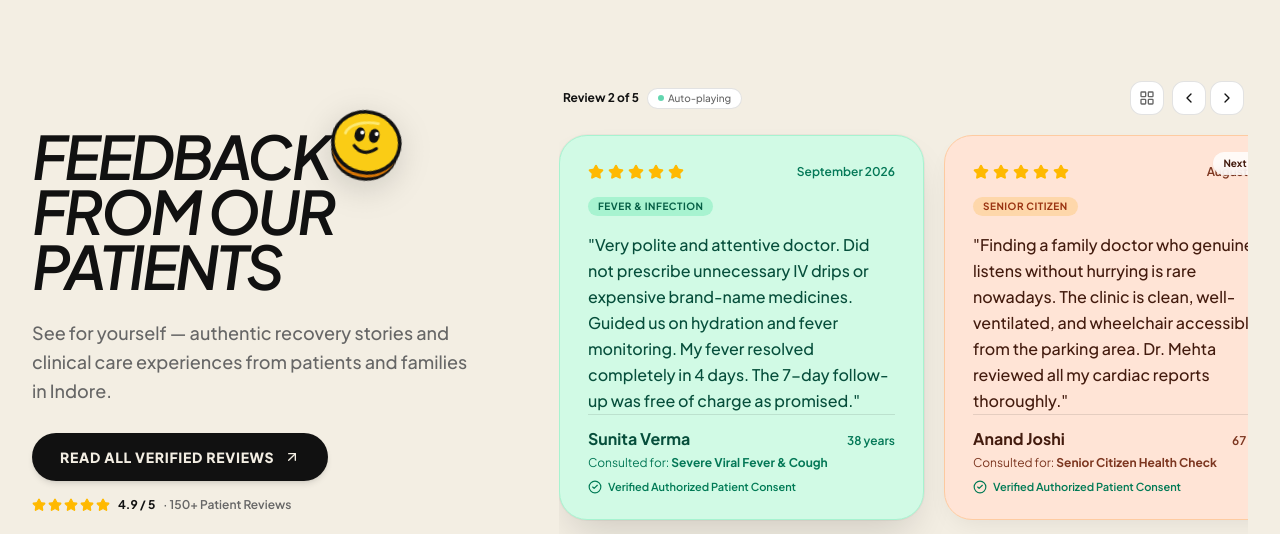
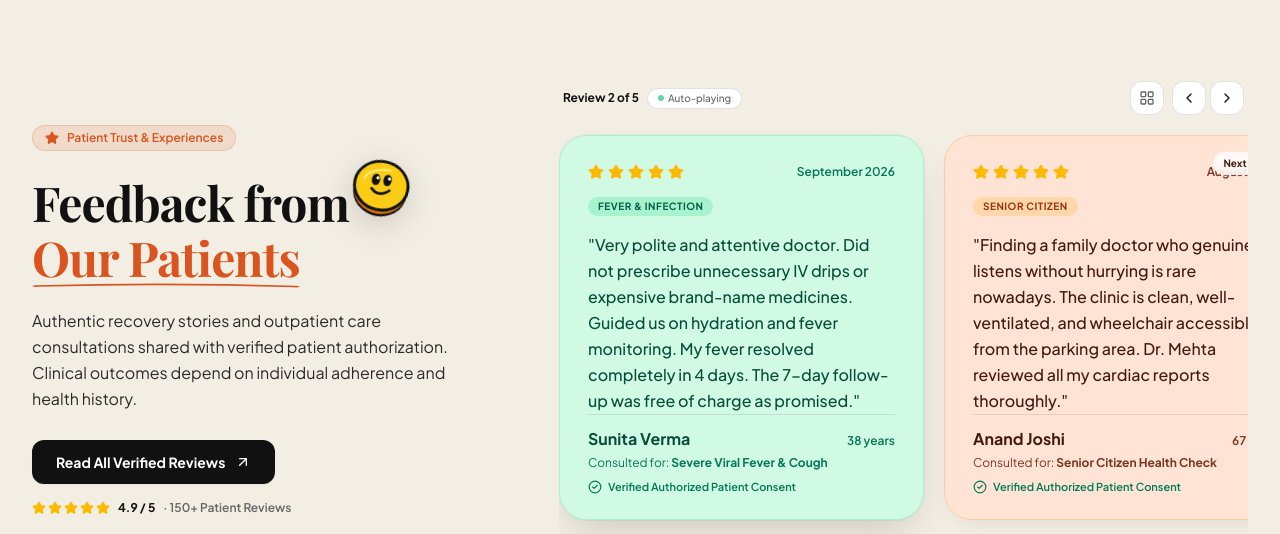
Before and after one commit to Prem-Mourya/clinic-standards, a React (Vite) app: page / in a window 1280 px wide. Shown: the part 3400-3934 px from the top of the page. Built offline with nearby package versions, Linux system fonts and the light colour scheme; a web font is replaced by a local one.

Commit message:
fix(typography): align left review showcase with site editorial typography system

```diff
--- a/src/pages/HomePage.tsx
+++ b/src/pages/HomePage.tsx
@@ -394,35 +394,40 @@ export const HomePage: React.FC = () => {
       {/* 6. PATIENT REVIEWS: Split Editorial Showcase & Automated Smooth Card Deck */}
       <section className="max-w-7xl mx-auto px-4 sm:px-6 lg:px-8 py-6 sm:py-10">
         <div className="grid grid-cols-1 lg:grid-cols-12 gap-8 lg:gap-12 items-center">
-          {/* Left Column: Bold Editorial Typography + 3D Smile Coin + Pill Action */}
+          {/* Left Column: Follows Aarogya Clinic Editorial Typography System */}
           <div className="lg:col-span-5 space-y-6">
             <ScrollReveal direction="left">
               <div className="space-y-6">
-                {/* Headline Block with 3D Smile Coin (Styled after reference image) */}
-                <div className="relative inline-block pr-12 sm:pr-16">
-                  <h2 className="text-4xl sm:text-5xl lg:text-6xl font-black italic tracking-tighter uppercase text-[var(--text-structure)] leading-[0.92]">
-                    FEEDBACK<br />
-                    FROM OUR<br />
-                    PATIENTS
+                {/* Category Pill Badge */}
+                <div className="inline-flex items-center gap-2 px-3 py-1 rounded-full text-xs font-semibold bg-[var(--accent-subtle)] text-[var(--accent-primary)] border border-[var(--accent-primary)]/20">
+                  <Star className="w-3.5 h-3.5 fill-current" />
+                  <span>Patient Trust & Experiences</span>
+                </div>
+
+                {/* Headline Block with Editorial Serif & 3D Smile Coin */}
+                <div className="relative inline-block pr-12 sm:pr-14">
+                  <h2 className="font-editorial text-3xl sm:text-4xl lg:text-5xl font-bold text-[var(--text-structure)] leading-[1.14] tracking-tight">
+                    Feedback from <br />
+                    <span className="curved-underline text-[var(--accent-primary)]">Our Patients</span>
                   </h2>
 
                   {/* 3D Yellow Smile Coin / Sticker from Reference */}
-                  <div className="absolute -top-4 right-0 sm:-top-6 sm:-right-2 rotate-12 transition-transform duration-300 hover:rotate-6 hover:scale-105 pointer-events-none">
-                    <SmileBadgeIcon className="w-14 h-14 sm:w-16 sm:h-16 lg:w-20 lg:h-20" />
+                  <div className="absolute -top-3 right-0 sm:-top-5 sm:-right-2 rotate-12 transition-transform duration-300 hover:rotate-6 hover:scale-105 pointer-events-none">
+                    <SmileBadgeIcon className="w-12 h-12 sm:w-14 sm:h-14 lg:w-16 lg:h-16" />
                   </div>
                 </div>
 
-                {/* Subtitle */}
-                <p className="text-base sm:text-lg text-[var(--text-muted)] font-medium leading-relaxed max-w-md">
-                  See for yourself — authentic recovery stories and clinical care experiences from patients and families in Indore.
+                {/* Subtitle following our typography */}
+                <p className="text-sm sm:text-base text-[var(--text-soft)] leading-relaxed max-w-md">
+                  Authentic recovery stories and outpatient care consultations shared with verified patient authorization. Clinical outcomes depend on individual adherence and health history.
                 </p>
 
-                {/* Pill CTA Button (Matching Reference) & Rating Details */}
+                {/* Pill CTA Button & Rating Details following our typography */}
                 <div className="space-y-4 pt-1">
                   <div>
                     <Link
                       to="/reviews"
-                      className="press-tactile inline-flex items-center gap-2.5 px-7 py-3.5 rounded-full bg-[var(--text-structure)] text-[var(--bg-canvas)] text-xs sm:text-sm font-extrabold uppercase tracking-wider hover:bg-[var(--accent-primary)] hover:text-white transition-all shadow-md group"
+                      className="press-tactile inline-flex items-center gap-2.5 px-6 py-3 rounded-xl bg-[var(--text-structure)] text-[var(--bg-card)] text-xs sm:text-sm font-bold hover:bg-[var(--accent-primary)] hover:text-white transition-all shadow-xs group"
                     >
                       <span>Read All Verified Reviews</span>
                       <ArrowUpRight className="w-4 h-4 transition-transform group-hover:translate-x-0.5 group-hover:-translate-y-0.5" />
```
